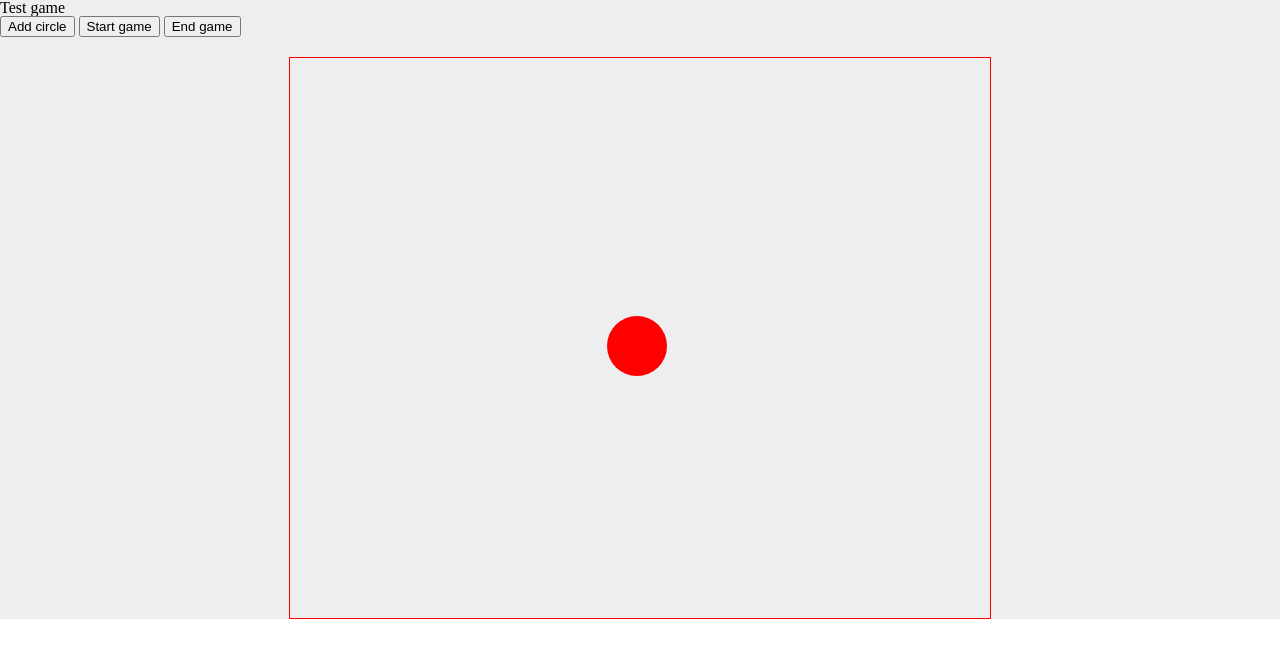
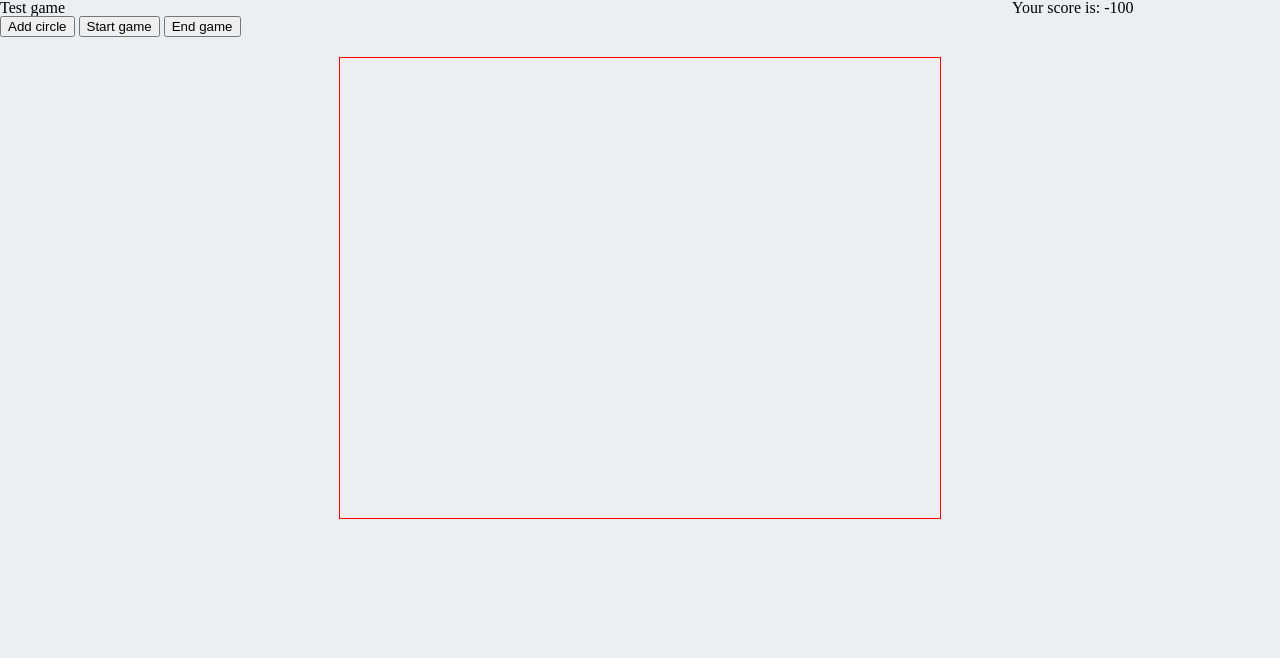
Before and after one commit to Nekorsis/game, a website built with webpack: page index.html in a window 1280 px wide. Both pictures are taken after a click on the button "Add circle". Built offline with nearby package versions, Linux system fonts and the light colour scheme.

Commit message:
Added scores, cleaer-field button

```diff
--- a/index.html
+++ b/index.html
@@ -11,6 +11,7 @@
         <button class='add-circle-btn'>Add circle</button>
         <button class='start-game-btn'>Start game</button>
         <button class='end-game-btn'>End game</button>
+        <div class='score-field'></div>
         <div class='game-field'>
         </div>
     </div>
--- a/src/index.css
+++ b/src/index.css
@@ -1,6 +1,7 @@
 body {
     margin: 0 auto;
     padding: 0;
+    height: 100vh;
 }
 #app {
     width: 100%;
@@ -10,8 +11,8 @@ body {
 .game-field {
     /*background-color: red;*/
     position: relative;
-    width: 700px;
-    height: 560px;
+    width: 600px;
+    height: 460px;
     margin-top: 20px;
     margin-left: auto;
     margin-right: auto;
@@ -24,3 +25,10 @@ body {
     background-color: red;
     border-radius: 50%;
 }
+.score-field {
+    width: 140px;
+    height: 50px;
+    position: absolute;
+    right: 10%;
+    top: 0;
+}
--- a/src/index.js
+++ b/src/index.js
@@ -2,8 +2,11 @@ import './index.css';
 import './reset.css';
 
 const gameContainer = document.getElementsByClassName('game-field')[0];
-const listOfCircleIds = [];
+const scoreContainer =  document.getElementsByClassName('score-field')[0];
+let listOfCircleIds = [];
 let timer;
+let score = 0;
+scoreContainer.innerHTML = `Your score is: ${score}`;
 
 const circleButton = document.getElementsByClassName('add-circle-btn')[0];
 circleButton.onclick = () => {
@@ -31,6 +34,26 @@ const createCircle = () => {
             y: getRandomArbitrary(40, containerSize.h),
         }
     }
+    const unmountCircle = (listOfCircleIds, circle) => {
+        listOfCircleIds.forEach((element, index) => {
+            if (element === circle.id) {
+                score = score - 100;
+                scoreContainer.innerHTML = `Your score is: ${score}`;;
+                listOfCircleIds.splice(index, 1);
+                circle.remove();
+            }
+        })
+    }
+    const unmountCircleByClick = (listOfCircleIds, circle) => {
+        listOfCircleIds.forEach((element, index) => {
+            if (element === circle.id) {
+                score = score + 100;
+                scoreContainer.innerHTML = `Your score is: ${score}`;;
+                listOfCircleIds.splice(index, 1);
+                circle.remove();
+            }
+        })
+    }
     /* Initialize circle */
     const circle = document.createElement('div');
     circle.className = 'circle';
@@ -41,19 +64,20 @@ const createCircle = () => {
     listOfCircleIds.push(circle.id);
 
     /* Setting onclick property */
-    circle.onclick = () => {
-        listOfCircleIds.forEach((element, index) => {
-            if (element === circle.id) {
-            }
-        })
-        circle.remove();
-    }
+    circle.addEventListener('mousedown', (e) => {
+        if (e.button === 0) {
+            unmountCircleByClick(listOfCircleIds, circle);
+        };
+    });
 
     /* Mount circle in a random place */
     const coordinates = getRandomCoordinates();
     circle.style.left = coordinates.x +'px';
     circle.style.top = coordinates.y +'px';
     gameContainer.appendChild(circle);
+
+    /* Set self-destruct timer */
+    setTimeout(() => {unmountCircle(listOfCircleIds, circle)}, 1800);
 };
 
 const startGame = () => {
@@ -63,7 +87,13 @@ const startGame = () => {
 }
 
 const stopGame = () => {
+    const clearFiels = (listOfCircleIds) => {
+        listOfCircleIds.forEach(circleId => {
+            const circle = document.getElementById(circleId);
+            circle.remove();
+        });
+        listOfCircleIds = [];
+    }
+    clearFiels(listOfCircleIds);
     clearInterval(timer);
 }
-
-// createCircle();
```
